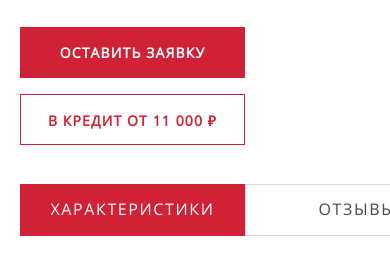
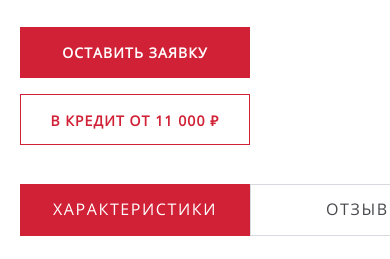
Before and after one commit to stanislaw-ch/avto-moto, a website: page source/index.html in a window 390 px wide. Shown: the part 571-830 px from the top of the page. Drawn offline with nearby package versions, Linux system fonts and the light colour scheme; files that its build step writes are made by us from their sources.

Commit message:
добавляет корректировки

```diff
--- a/source/js/main.js
+++ b/source/js/main.js
@@ -197,10 +197,10 @@
         tabsList.style.left = '0px';
       }
       if (Array.from(tabsElement).indexOf(hideTab) === 1) {
-        tabsList.style.left = '-225px';
+        tabsList.style.left = '-230px';
       }
       if (Array.from(tabsElement).indexOf(hideTab) === 2) {
-        tabsList.style.left = '-450px';
+        tabsList.style.left = '-460px';
       }
     });
   };
--- a/source/sass/blocks/order.scss
+++ b/source/sass/blocks/order.scss
@@ -1,7 +1,7 @@
 .order {
   &__request {
     box-sizing: border-box;
-    width: 225px;
+    width: 230px;
     margin-right: auto;
     margin-bottom: 17px;
 
@@ -22,7 +22,7 @@
 
   &__credit {
     box-sizing: border-box;
-    width: 225px;
+    width: 230px;
     margin-right: auto;
     max-height: 51px;
 
@@ -57,19 +57,15 @@
   }
 }
 
-@media (max-width: 710px) {
+@media (max-width: 690px) {
   .order {
+    &__request {
+      width: 230px;
+      margin-bottom: 16px;
+    }
+
     &__credit {
-      width: 225px;
+      width: 230px;
     }
   }
 }
-
-@media (max-width: 675px) {
-  .order {
-    &__request {
-      width: 225px;
-      margin-bottom: 16px;
-    }
-  }
-}
--- a/source/sass/blocks/tabs.scss
+++ b/source/sass/blocks/tabs.scss
@@ -72,7 +72,7 @@
 }
 
 
-@media (max-width: 675px) {
+@media (max-width: 690px) {
   .tabs {
     padding-top: 70px;
 
@@ -80,11 +80,11 @@
       position: absolute;
       top: 0;
       z-index: 1;
-      width: 675px;
+      width: 690px;
     }
 
     &__item {
-      width: 225px;
+      width: 230px;
     }
   }
 }
```
Also changed, not shown: build/css/style.min.css, build/js/main.js, 1 other file.
